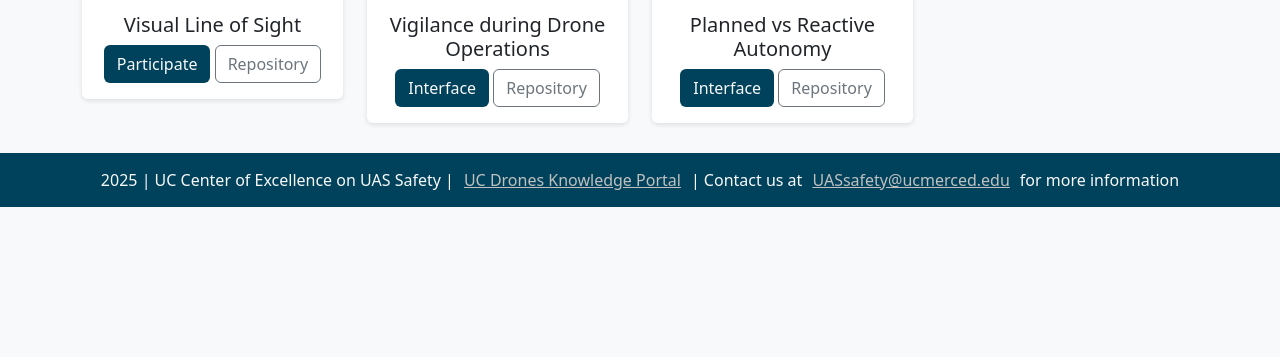
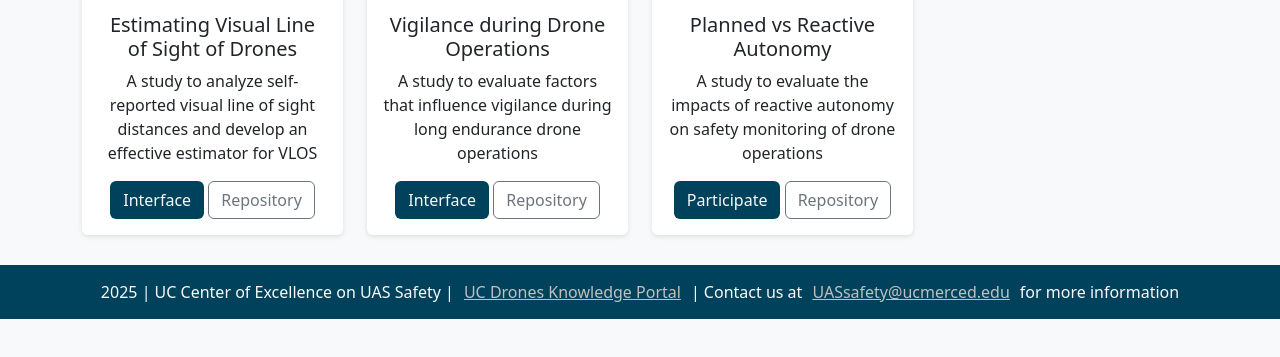
Before and after one commit to UCDrones/trials, a plain HTML site: page index.html in a window 1280 px wide. Shown: the part 393-750 px from the top of the page. Drawn offline with nearby package versions, Linux system fonts and the light colour scheme.

Commit message:
Update index.html

```diff
--- a/index.html
+++ b/index.html
@@ -70,8 +70,9 @@
         <div class="card">
           <img src="http://ucdrones.github.io/trials/vlos/vlos_AI.jpg" class="card-img-top" alt="Visual Line of Sight. Image Prompt: A simple diagram showing a sad person standing on the ground while flying a drone. The person is holding a remote control, looking up into the sky with a disappointed or worried expression. The drone is very small and barely visible in the distance, emphasizing how far it is.">
           <div class="card-body text-center">
-            <h5 class="card-title">Visual Line of Sight</h5>
-            <a href="http://ucdrones.github.io/trials/vlos" class="btn btn-custom">Participate</a>
+            <h5 class="card-title">Estimating Visual Line of Sight of Drones</h5>
+			<p>A study to analyze self-reported visual line of sight distances and develop an effective estimator for VLOS</p>
+            <a href="http://ucdrones.github.io/trials/vlos" class="btn btn-custom">Interface</a>
             <a href="https://ucdrones-research.github.io/vlos_report/" class="btn btn-outline-secondary">Repository</a>
           </div>
         </div>
@@ -83,6 +84,7 @@
           <img src="http://ucdrones.github.io/trials/vigilance/rob_AI.jpg" class="card-img-top" alt="Vigilance during Drone Operations. Image Prompt: A black box designed to look like a robotic face, named Rob. The box has two LED lights as blinking eyes and a strip of LEDs forming a mouth. The LEDs give the face an expressive, futuristic look. The design is minimalistic and slightly futuristic, resembling a friendly robot. The background is neutral to emphasize the robotic face.">
           <div class="card-body text-center">
             <h5 class="card-title">Vigilance during Drone Operations</h5>
+			<p>A study to evaluate factors that influence vigilance during long endurance drone operations</p>
             <a href="http://ucdrones.github.io/trials/vigilance" class="btn btn-custom">Interface</a>
             <a href="https://github.com/UCDrones-research/drones_vigilance_test" class="btn btn-outline-secondary">Repository</a>
           </div>
@@ -95,7 +97,8 @@
           <img src="http://ucdrones.github.io/trials/autonomy/auton_AI.jpg" class="card-img-top" alt="Planned vs Reactive Autonomy. Image Prompt: A simple diagram showing a person unable to control a drone. The person is holding a remote control with a panicked or afraid expression, looking up at the drone. The drone is flying erratically in different directions, with motion lines indicating instability. The diagram is minimalistic, using simple lines and clear labels to effectively convey the idea.">
           <div class="card-body text-center">
             <h5 class="card-title">Planned vs Reactive Autonomy</h5>
-            <a href="http://ucdrones.github.io/trials/autonomy" class="btn btn-custom">Interface</a>
+			<p>A study to evaluate the impacts of reactive autonomy on safety monitoring of drone operations</p>
+            <a href="http://ucdrones.github.io/trials/autonomy" class="btn btn-custom">Participate</a>
             <a href="#" class="btn btn-outline-secondary">Repository</a>
           </div>
         </div>
```
